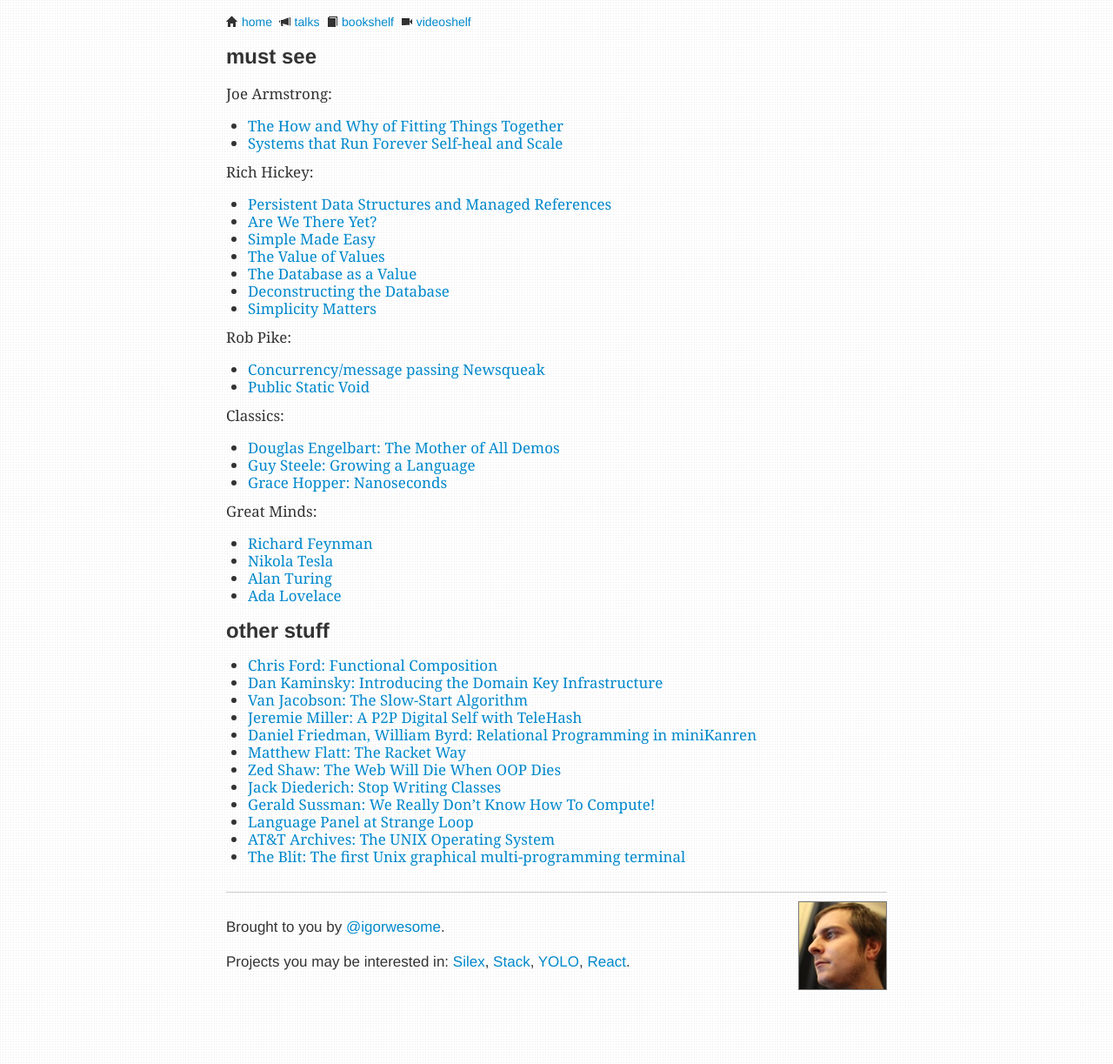
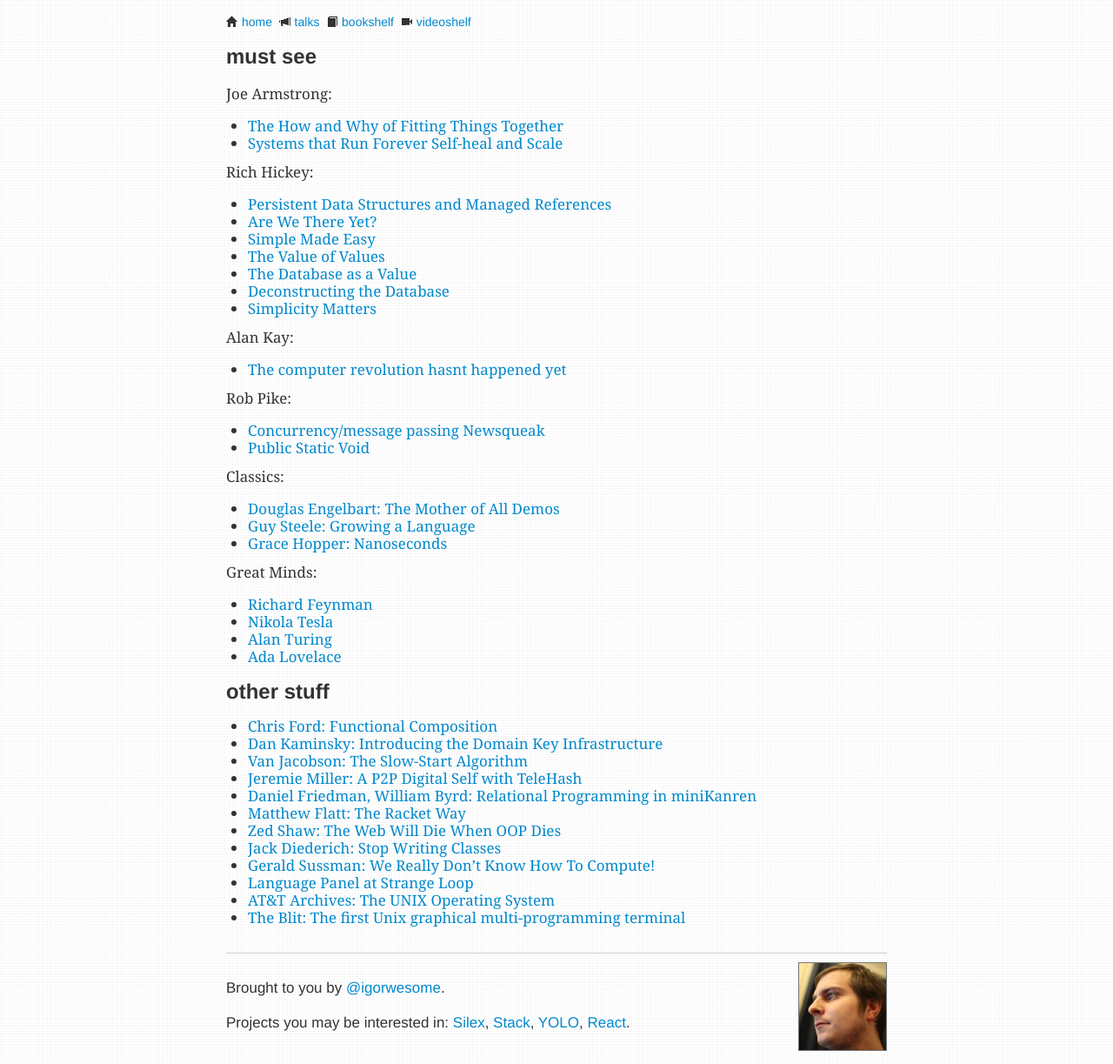
Before and after one commit to igorw/weblog, a Jekyll site: the page built from videoshelf.md, in a window 1280 px wide. Shown: the whole page at 87% size. Built offline with Jekyll 4.4.1, drawn with Linux system fonts in a browser that asks for light colours; Markdown is read by kramdown in place of the engine named in the settings.

Commit message:
add alan kay, computer revolution has not happened yet

```diff
--- a/videoshelf.md
+++ b/videoshelf.md
@@ -19,6 +19,10 @@
 * [The Database as a Value](http://www.infoq.com/presentations/Datomic-Database-Value)
 * [Deconstructing the Database](http://www.infoq.com/presentations/Deconstructing-Database)
 * [Simplicity Matters](https://www.youtube.com/watch?v=rI8tNMsozo0)
+
+Alan Kay:
+
+* [The computer revolution hasnt happened yet](https://www.youtube.com/watch?v=oKg1hTOQXoY)
 
 Rob Pike:
 
```
